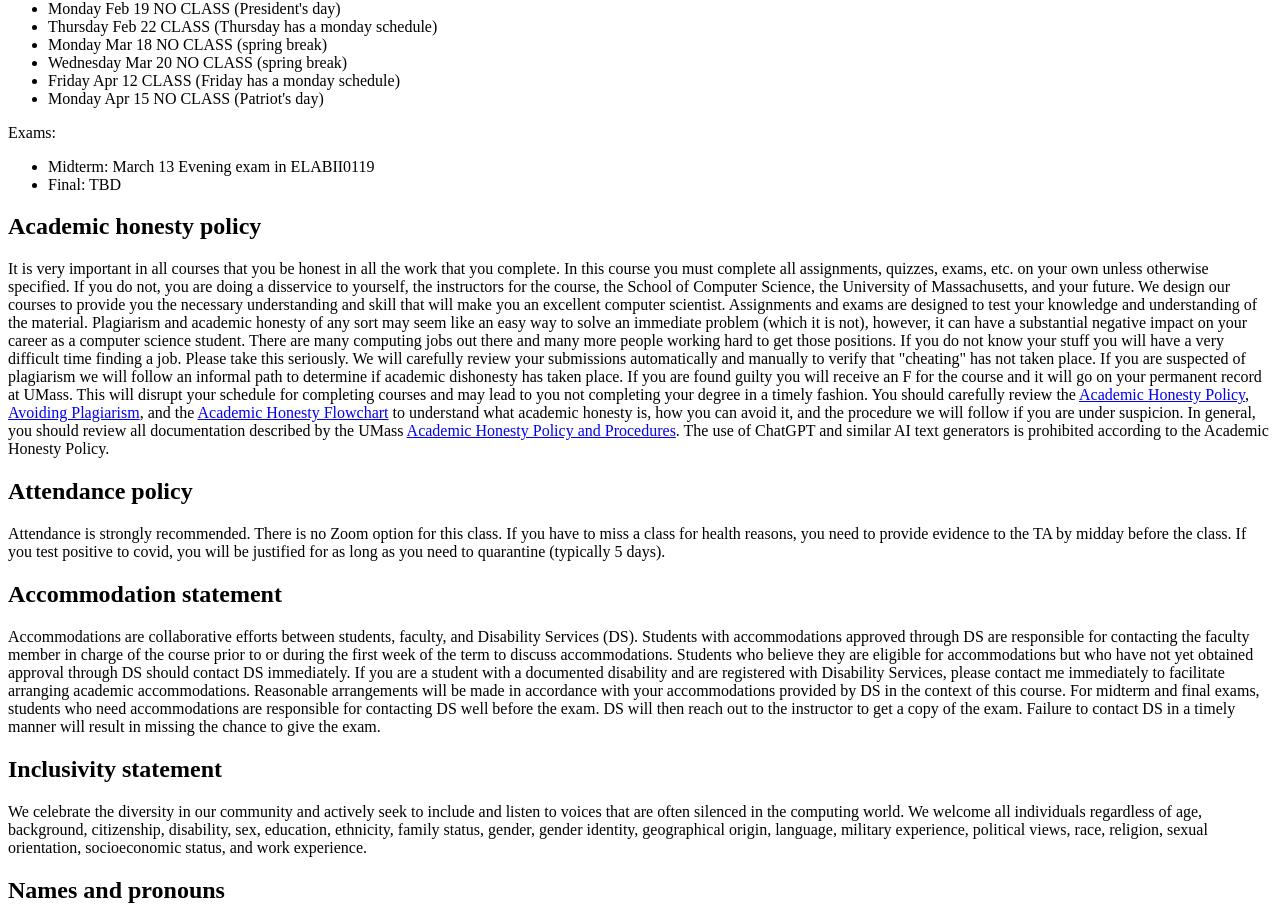
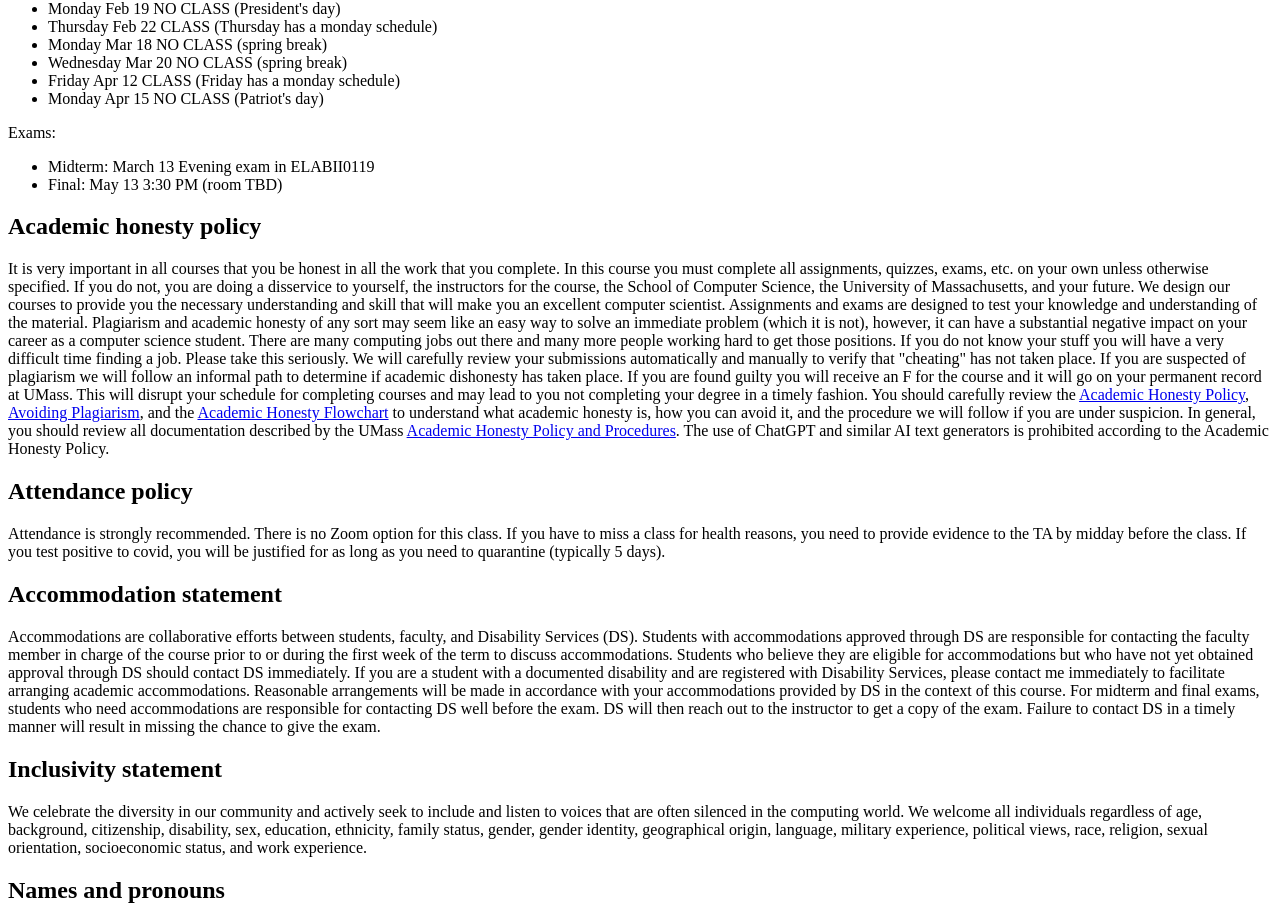
Before and after one commit to trek-palmer/trek-palmer.github.io, a plain HTML site: page teaching/umass-cs-445-sp-2024/syllabus.html in a window 1280 px wide. Shown: the part 2018-2942 px from the top of the page. Drawn offline with Linux system fonts and the light colour scheme.

Commit message:
added final date

```diff
--- a/teaching/umass-cs-445-sp-2024/syllabus.html
+++ b/teaching/umass-cs-445-sp-2024/syllabus.html
@@ -170,7 +170,7 @@ Late homework submissions must be authorized by the instructor or TA before the
     Exams:
     <ul>
       <li> Midterm: March 13 Evening exam in ELABII0119 </li>
-      <li> Final: TBD </li>
+      <li> Final: May 13 3:30 PM (room TBD) </li>
     </ul>
 
     <h2>Academic honesty policy</h2>
```
